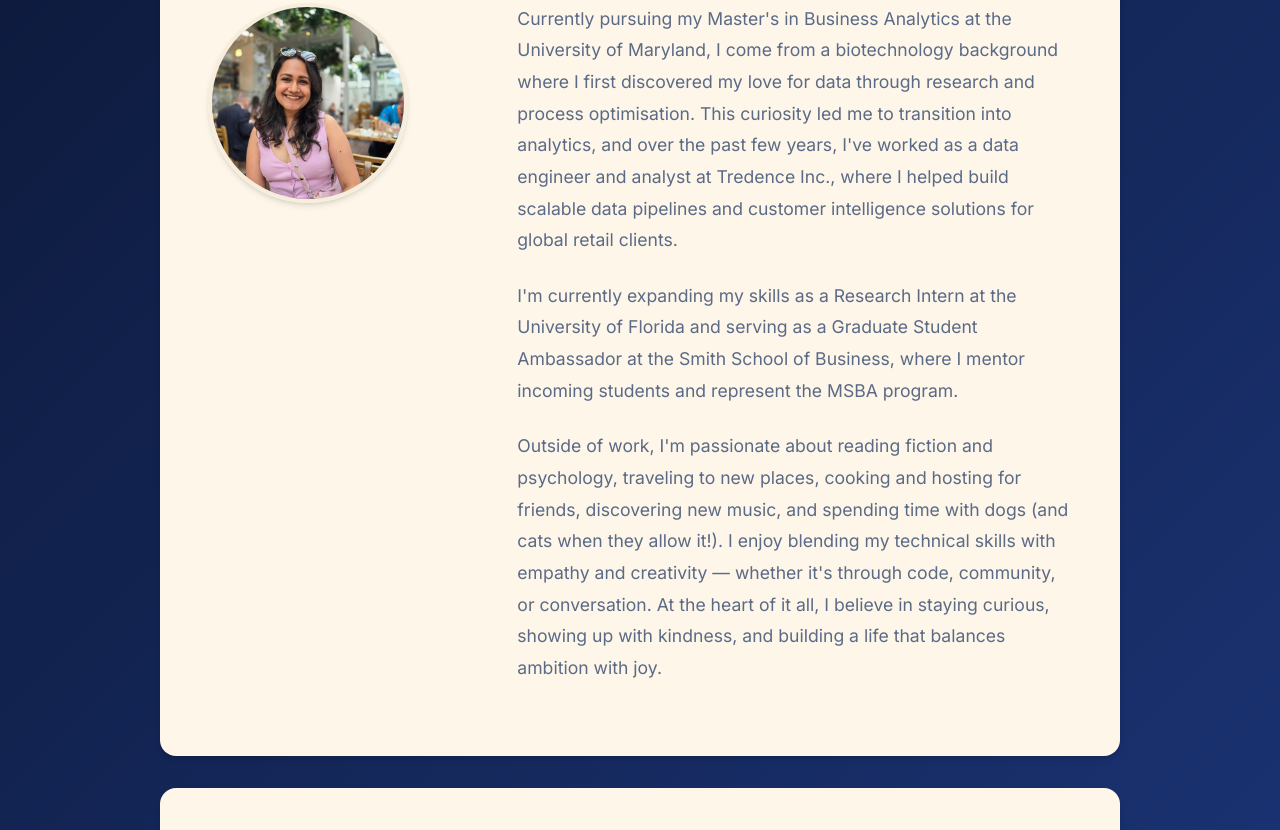
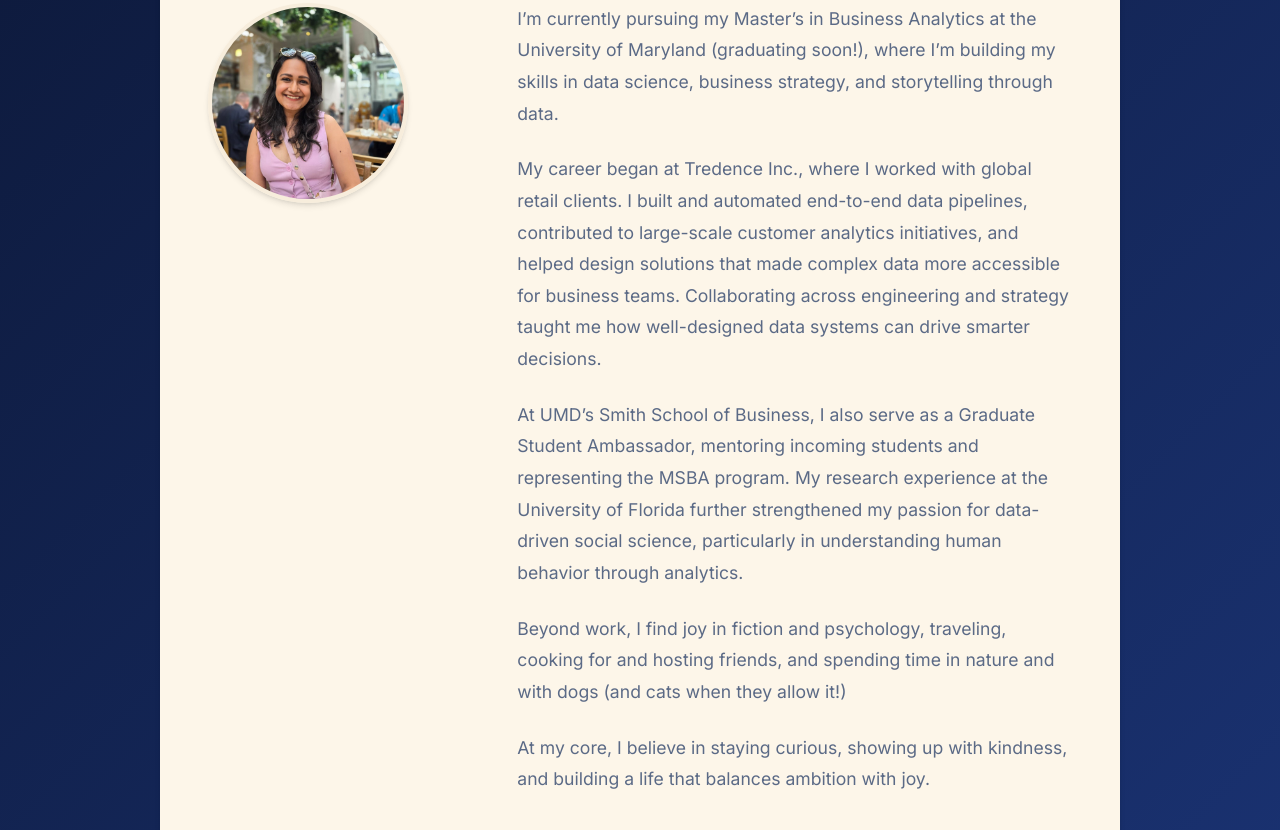
Before and after one commit to ambivertgal/ambivertgal.github.io, a plain HTML site: page index.html in a window 1280 px wide. Shown: the part 590-1420 px from the top of the page. Drawn offline with Linux system fonts and the light colour scheme.

Commit message:
Update About Me content

```diff
--- a/index.html
+++ b/index.html
@@ -448,11 +448,15 @@
                 <div class="about-grid">
                     <img src="Pofile_Picture.jpeg" alt="Anushka Jain" class="profile-pic">
                     <div class="about-text">
-                        <p>Currently pursuing my Master's in Business Analytics at the University of Maryland, I come from a biotechnology background where I first discovered my love for data through research and process optimisation. This curiosity led me to transition into analytics, and over the past few years, I've worked as a data engineer and analyst at Tredence Inc., where I helped build scalable data pipelines and customer intelligence solutions for global retail clients.</p>
+                        <p>I’m currently pursuing my Master’s in Business Analytics at the University of Maryland (graduating soon!), where I’m building my skills in data science, business strategy, and storytelling through data.</p>
 
-                        <p>I'm currently expanding my skills as a Research Intern at the University of Florida and serving as a Graduate Student Ambassador at the Smith School of Business, where I mentor incoming students and represent the MSBA program.</p>
+                        <p>My career began at Tredence Inc., where I worked with global retail clients. I built and automated end-to-end data pipelines, contributed to large-scale customer analytics initiatives, and helped design solutions that made complex data more accessible for business teams. Collaborating across engineering and strategy taught me how well-designed data systems can drive smarter decisions.</p>
 
-                        <p>Outside of work, I'm passionate about reading fiction and psychology, traveling to new places, cooking and hosting for friends, discovering new music, and spending time with dogs (and cats when they allow it!). I enjoy blending my technical skills with empathy and creativity — whether it's through code, community, or conversation. At the heart of it all, I believe in staying curious, showing up with kindness, and building a life that balances ambition with joy.</p>
+                        <p>At UMD’s Smith School of Business, I also serve as a Graduate Student Ambassador, mentoring incoming students and representing the MSBA program. My research experience at the University of Florida further strengthened my passion for data-driven social science, particularly in understanding human behavior through analytics.</p>
+
+                        <p>Beyond work, I find joy in fiction and psychology, traveling, cooking for and hosting friends, and spending time in nature and with dogs (and cats when they allow it!)</p>
+
+                        <p>At my core, I believe in staying curious, showing up with kindness, and building a life that balances ambition with joy.</p>
                     </div>
                 </div>
             </section>
```
